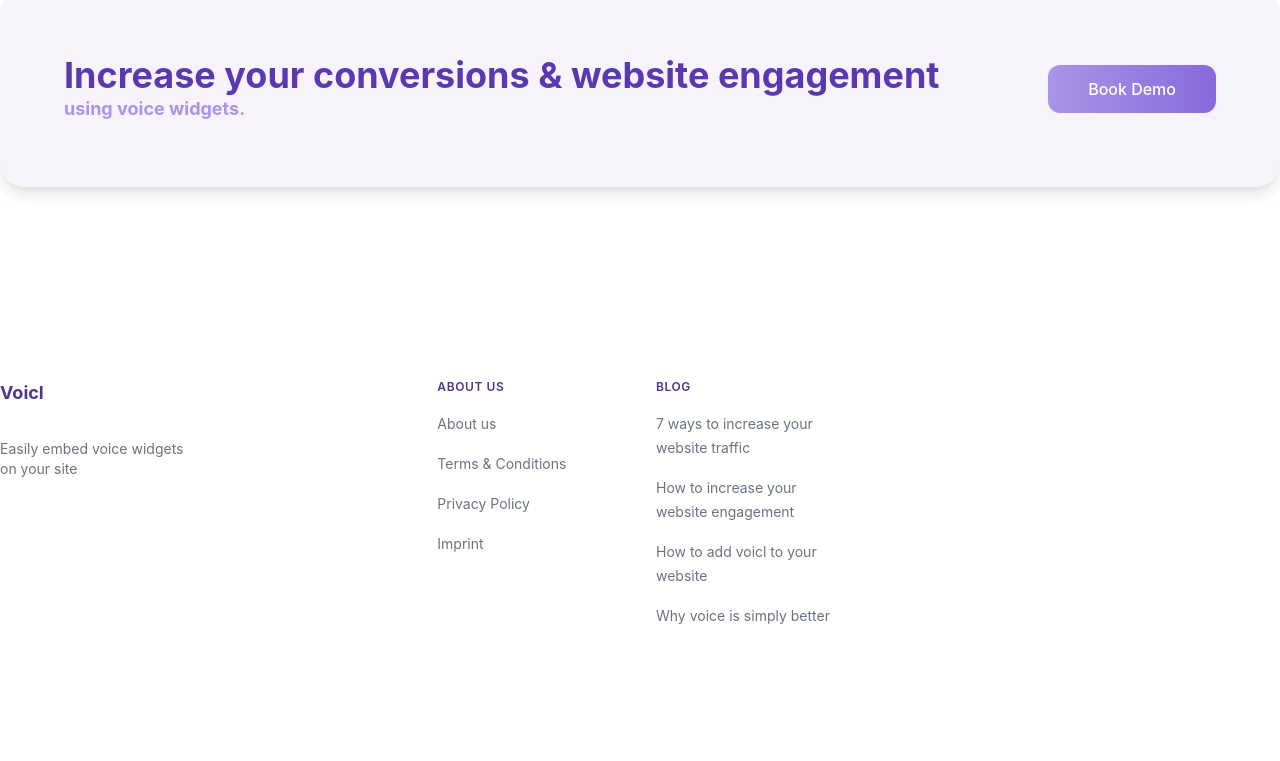
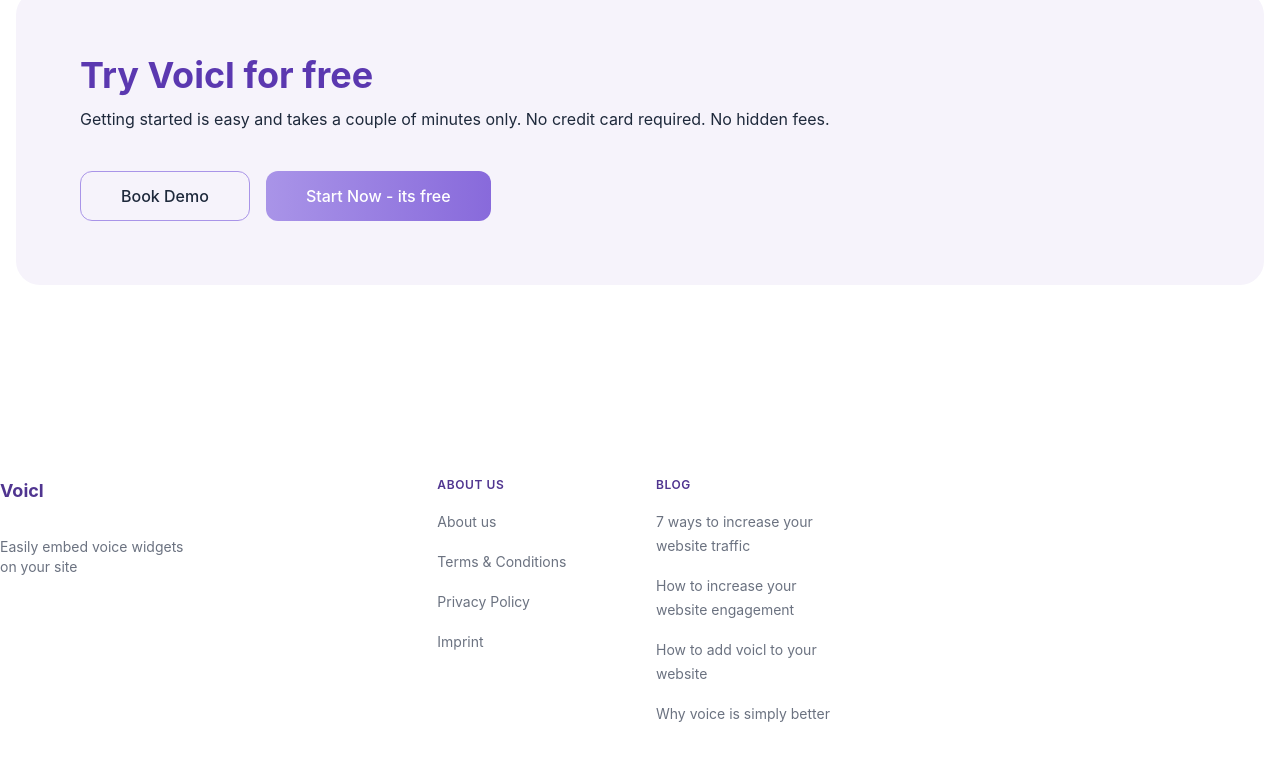
Before and after one commit to zarghamkhandev/bionic-reads, a Next.js app: page / in a window 1280 px wide. Shown: the part 3428-4189 px from the top of the page. Before the commit the page ends 4119 px from the top, so only its background shows below. Built offline with nearby package versions, Linux system fonts and the light colour scheme.

Commit message:
changed cta

```diff
--- a/components/CTA.tsx
+++ b/components/CTA.tsx
@@ -2,15 +2,19 @@ import { FunctionComponent } from "react";
 
 const CTA: FunctionComponent = () => {
   return (
-    <div className="mx-4 mt-40 bg-[#F6F3FB] rounded-3xl  shadow-lg text-[#5b38b0]  md:mx-0">
-      <div className="flex flex-col rounded-3xl w-full px-4 py-12 mx-auto md:flex-row lg:flex lg:items-center lg:justify-between sm:px-6 lg:py-16 lg:px-16">
-        <h2 className="text-3xl sm:text-4xl">
-          <span className="block font-bold">Increase your conversions & website engagement</span>
-          <span className="block text-[#a994e8] text-lg font-bold text-4xl">using voice widgets.</span>
-        </h2>
-        <div className="mt-10 lg:mt-0 lg:flex-shrink-0">
-          <button className="items-center block px-10 py-3 text-base font-medium text-center text-white transition duration-500 ease-in-out transform bg-gradient-to-r from-[#a994e8] to-[#886adb] rounded-xl  focus:outline-none focus:ring-2 focus:ring-offset-2 focus:ring-blue-500">
+    <div className="mx-4 mt-40 bg-[#F6F3FB] rounded-3xl text-[#5b38b0]">
+      <div className="flex flex-col w-full px-4 py-12 mx-auto rounded-3xl sm:px-6 lg:py-16 lg:px-16">
+        <h2 className="text-3xl font-bold sm:text-4xl">Try Voicl for free</h2>
+        <p className="mt-3 text-slate-800">
+          Getting started is easy and takes a couple of minutes only. No credit
+          card required. No hidden fees.
+        </p>
+        <div className="flex mt-10 -mx-2 lg:flex-shrink-0">
+          <button className="items-center block px-10 py-3 mx-2 text-base font-medium text-center transition duration-500 ease-in-out transform border border-our-500 text-slate-800 rounded-xl focus:outline-none focus:ring-2 focus:ring-offset-2 focus:ring-our-500">
             Book Demo
+          </button>
+          <button className="mx-2 items-center block px-10 py-3 text-base font-medium text-center text-white transition duration-500 ease-in-out transform bg-gradient-to-r from-[#a994e8] to-[#886adb] rounded-xl  focus:outline-none focus:ring-2 focus:ring-offset-2 focus:ring-blue-500">
+            Start Now - its free
           </button>
         </div>
       </div>
```
